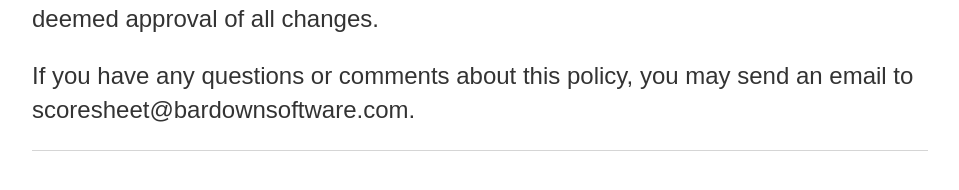
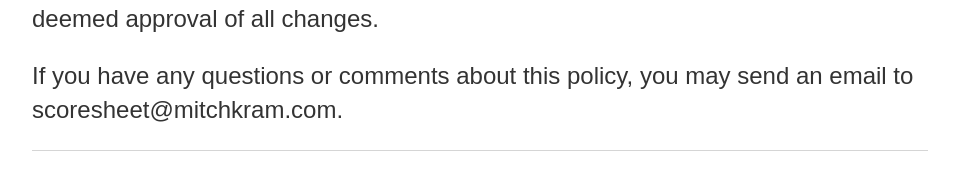
Before and after one commit to kdg15/kdg15.github.io, a Jekyll site: the page built from scoresheet/privacy_policy/index.html, in a window 1280 px wide. Shown: the part 570-760 px from the top of the page, without its empty margins (160-1119 px from the left). Built offline with Jekyll 4.4.1, drawn with Linux system fonts in a browser that asks for light colours.

Commit message:
Update contact email

```diff
--- a/scoresheet/index.html
+++ b/scoresheet/index.html
@@ -14,7 +14,7 @@ title: Scoresheet
 
     <p> Scoresheet is designed to have a sketchy appearance. Hope you enjoy using it playing games with family and friends.</p>
 
-    <p>If you have any feedback then I'd love to hear from you. Please send an <a href="mailto:scoresheet@bardownsoftware.com">email</a>.</p>
+    <p>If you have any feedback then I'd love to hear from you. Please send an <a href="mailto:scoresheet@mitchkram.com">email</a>.</p>
 
     <p>
     <a href="/scoresheet/privacy_policy">Privacy Policy</a>
--- a/scoresheet/privacy_policy/index.html
+++ b/scoresheet/privacy_policy/index.html
@@ -15,6 +15,6 @@ title: Scoresheet Privacy Policy
 
     <p>This Privacy Policy may be updated from time to time for any reason. You are advised to consult this Privacy Policy regularly for any changes, as continued use is deemed approval of all changes.</p>
 
-    <p>If you have any questions or comments about this policy, you may send an email to scoresheet@bardownsoftware.com.</p>
+    <p>If you have any questions or comments about this policy, you may send an email to scoresheet@mitchkram.com.</p>
 
 </div>
```
